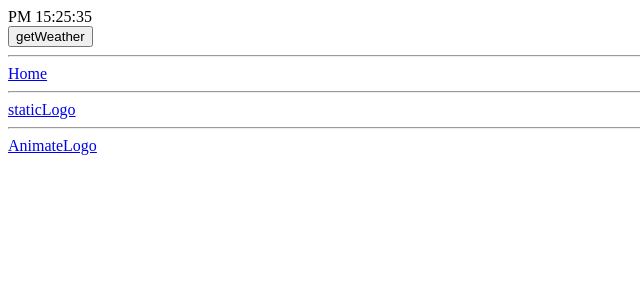
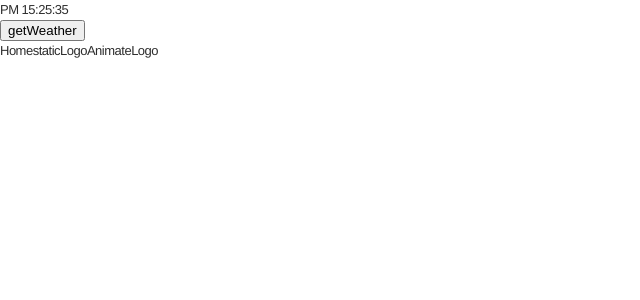
Before and after one commit to vanessa-kim/playground, a Vue app in the folder pocket-weather/: page /#/ in a window 1280 px wide. Shown: the top 300 px of the page, without its empty margins (0-640 px from the left). Built offline with nearby package versions, Linux system fonts and the light colour scheme; no server answers.

Commit message:
[PW] Install SCSS and reset styles.

```diff
--- a/pocket-weather/package.json
+++ b/pocket-weather/package.json
@@ -10,6 +10,7 @@
   "dependencies": {
     "axios": "^0.21.0",
     "core-js": "^3.6.5",
+    "sass": "^1.32.2",
     "vue": "^3.0.0",
     "vue-router": "^4.0.0-rc.1",
     "vuex": "^3.5.1"
--- /dev/null
+++ b/pocket-weather/scss/common/reset.scss
@@ -0,0 +1,111 @@
+/* Reset all style in the app */
+html {
+  height: 100%;
+}
+
+body {
+  height: 100%;
+  overflow-y: auto;
+  font-size: 13px;
+  font-family: 'NanumBarunGothic', Helvetica, Sans-serif;
+  color: #2d2d2d;
+  line-height: 20px;
+  letter-spacing: -0.5px;
+  margin: 0;
+  padding: 0;
+}
+
+div,
+h1, h2, h3, h4, h5, h6,
+ul, ol,li, dl, dt, dd,
+form, fieldset, legend, input, p,
+table, tr, th, td {
+  margin: 0;
+  padding: 0;
+  letter-spacing: -0.5px;
+}
+
+h1, h2, h3, h4, h5, h6 {
+  font-weight: normal;
+  font-family: 'NanumBarunGothic', Helvetica, Sans-serif;
+}
+
+ul, ol, li {
+  list-style: none;
+}
+
+fieldset, img {
+  border: none;
+}
+
+p, span, strong, b, a, li {
+  font-family: 'NanumBarunGothic', Helvetica, Sans-serif;
+}
+
+table {
+  width: 100%;
+  border-collapse: collapse;
+  border-spacing: 0;
+  empty-cells: show;
+}
+
+caption, hr {
+  position: absolute;
+  top: 0;
+  left: 0;
+  visibility: hidden;
+  overflow: hidden;
+  font-size: 0;
+  line-height: 0;
+}
+
+legend {
+  position: absolute;
+  top: 0;
+  left: 0;
+  width: 0;
+  height: 0;
+  overflow: hidden;
+  visibility: hidden;
+  font-size: 0;
+  line-height: 0;
+}
+
+a {
+  color: #2d2d2d;
+  text-decoration: none;
+  letter-spacing: -0.5px;
+
+  &:hover,
+  &:active {
+    text-decoration: none;
+  }
+}
+
+input:focus,
+select:focus,
+option:focus,
+textarea:focus,
+button:focus {
+  outline: none;
+}
+
+button {
+  cursor: pointer;
+}
+
+/* html5 */
+address, article, aside, figure, footer, header, hgroup, menu, nav, section {
+  display: block;
+}
+
+textarea {
+  font-size: 13px;
+  border: 1px solid #ddd;
+  padding: 0 5px;
+  font-family: 'NanumBarunGothic', Helvetica, Sans-serif;
+  color: #2d2d2d;
+  line-height: 20px;
+  resize: none;
+  overflow: auto;
+}
--- /dev/null
+++ b/pocket-weather/scss/index.scss
@@ -0,0 +1 @@
+@import "./common/reset";
--- a/pocket-weather/src/main.js
+++ b/pocket-weather/src/main.js
@@ -4,6 +4,9 @@ import axios from 'axios';
 import router from './router/router.js';
 import App from './App.vue';
 
+// import style
+import '../scss/index.scss';
+
 createApp(App)
   .use(router, Vuex, axios)
   .mount('#app');
```
Also changed, not shown: 1 other file (tests, documents, lock files or other folders).
